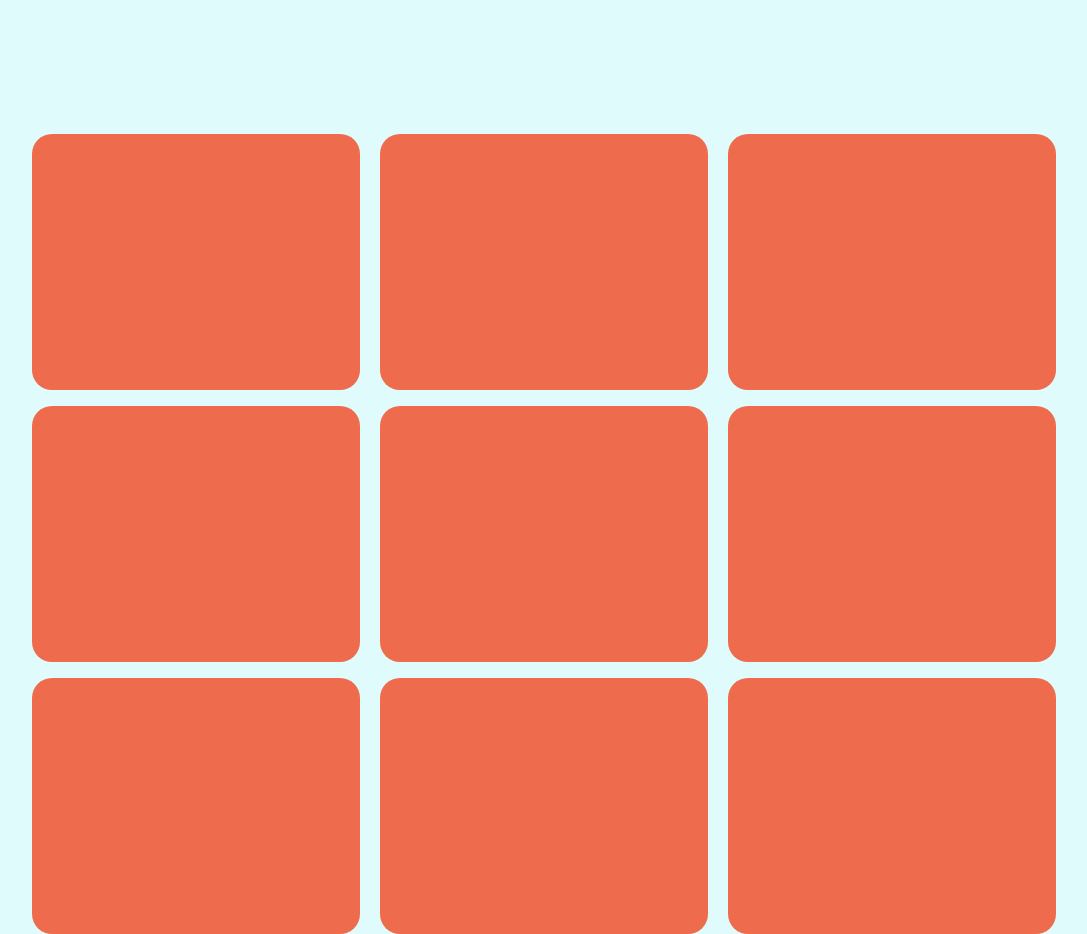
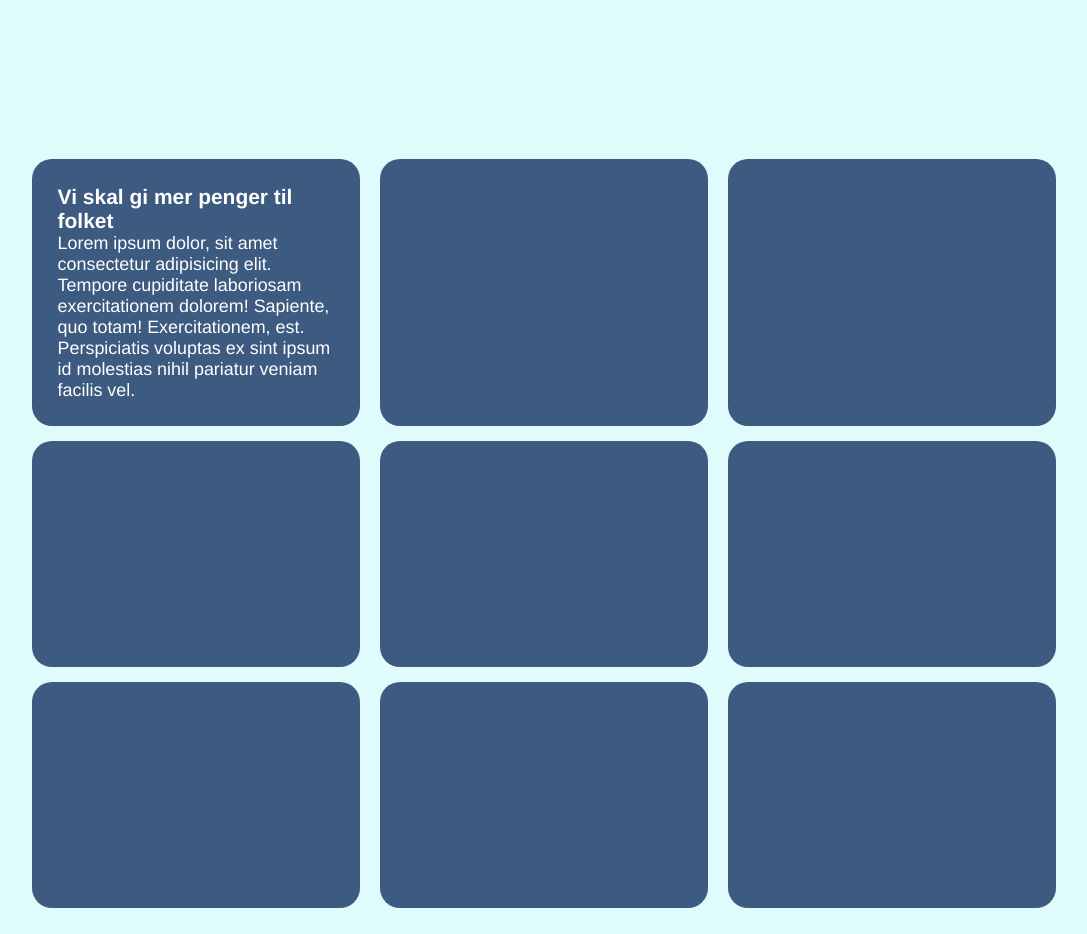
Before and after one commit to foxy773/politisk-nettside-oppgave, a plain HTML site: page index.html in a window 1280 px wide. Shown: the part 2420-3354 px from the top of the page, without its empty margins (96-1183 px from the left). Drawn offline with Linux system fonts and the light colour scheme.

Commit message:
:lipstick: Minor changes to the UI

```diff
--- a/css/style.css
+++ b/css/style.css
@@ -304,6 +304,7 @@ nav > ul{
 
 .grid{
 	display: grid;
+	padding: 2vw 0;
 	width: 100%;
 	height: 100%;
 	grid-template: 1fr 1fr 1fr / 1fr 1fr 1fr;
@@ -311,9 +312,19 @@ nav > ul{
 }
 
 .grid-box{
-	background: var(--fourth-color);
+	background: var(--third-color);
 	border-radius: 2rem;
 
+}
+
+.grid-box-content{
+	display: flex;
+	padding: 2vw;
+	flex-direction: column;
+	align-items: center;
+	justify-content: center;
+	font-size: 1.4vw;
+	color: var(--fifth-color);
 }
 
 #olje-plattform-bilde {
--- a/index.html
+++ b/index.html
@@ -122,7 +122,10 @@
 			<div class="body-main">
 			<div class="grid">
 				<div class="grid-box">
-
+					<div class="grid-box-content">
+						<h3>Vi skal gi mer penger til folket</h3>
+						<p>Lorem ipsum dolor, sit amet consectetur adipisicing elit. Tempore cupiditate laboriosam exercitationem dolorem! Sapiente, quo totam! Exercitationem, est. Perspiciatis voluptas ex sint ipsum id molestias nihil pariatur veniam facilis vel.</p>
+					</div>
 				</div>
 				<div class="grid-box">
 
```
